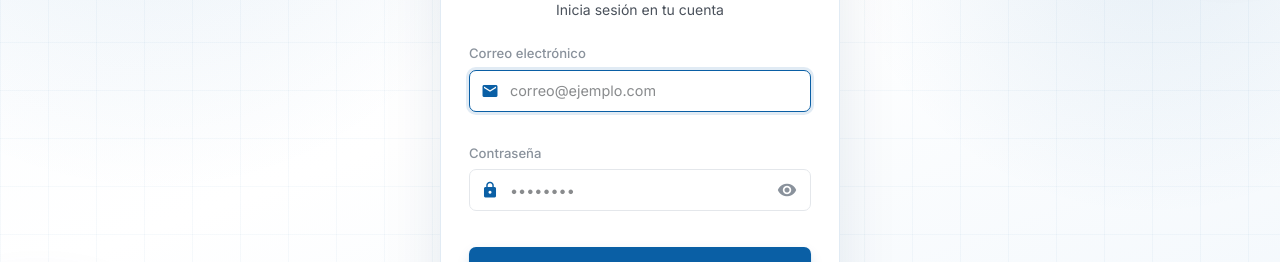
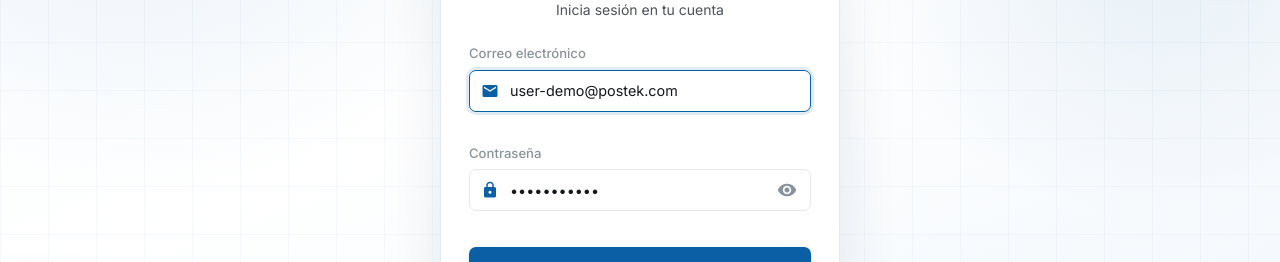
Before and after one commit to POSTEKUSA/sentinel-frontend-web, an Angular app: page /login in a window 1280 px wide. Shown: the part 246-508 px from the top of the page. Built offline with nearby package versions, Linux system fonts and the light colour scheme.

Commit message:
feat(auth): precargar credenciales demo en login

```diff
--- a/src/app/features/auth/login.component.ts
+++ b/src/app/features/auth/login.component.ts
@@ -17,8 +17,8 @@ import appConfig from '../../core/config/app-config.json';
 export class LoginComponent implements AfterViewInit {
   @ViewChild('logoImg') logoImg?: ElementRef<HTMLImageElement>;
 
-  email = '';
-  password = '';
+  email = 'user-demo@postek.com';
+  password = 'Pasword123!';
   showPassword = false;
   submitting = signal(false);
   privacyOpen = signal(false);
```
